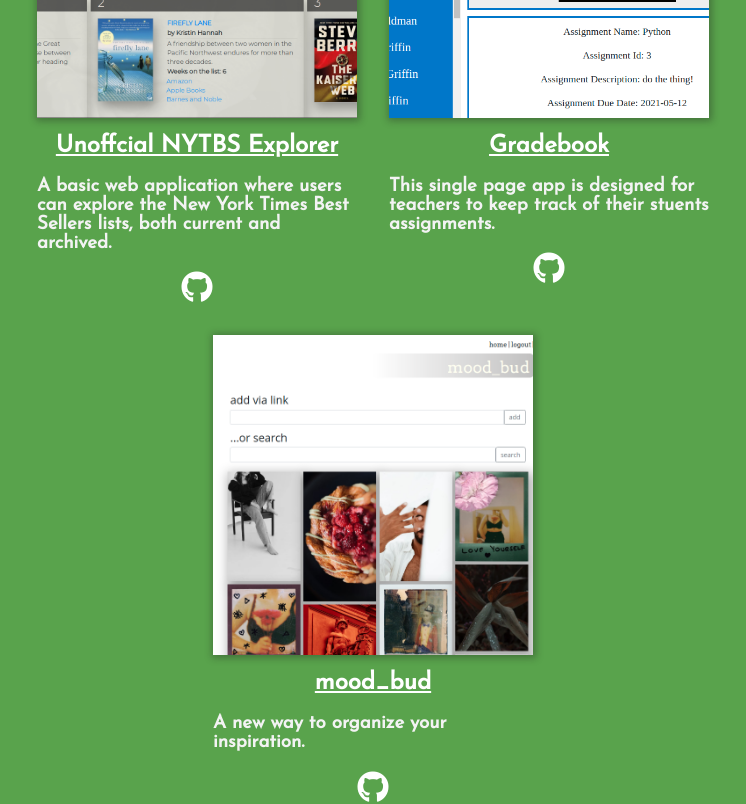
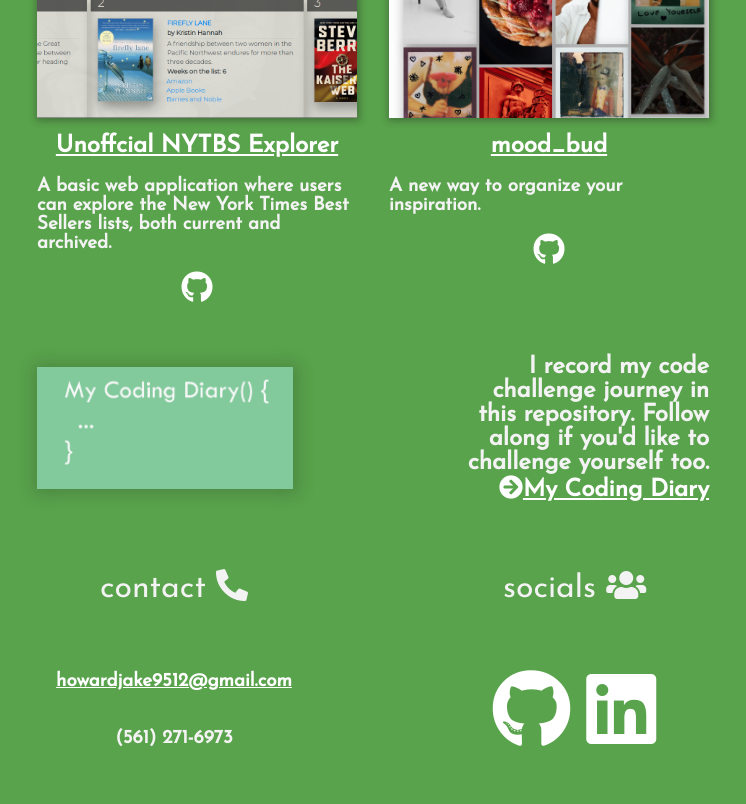
Before and after one commit to howardjake/Portfolio, a React (Create React App) app: page / in a window 1280 px wide. Shown: the part 1420-2224 px from the top of the page, without its empty margins (267-1013 px from the left). Built offline with nearby package versions, Linux system fonts and the light colour scheme.

Commit message:
delete project

```diff
--- a/src/components/Projects/Projects.js
+++ b/src/components/Projects/Projects.js
@@ -34,15 +34,6 @@
             timer={"ani-2 image"}
             />
             <Project
-            img={'projects/Classroom.png'}
-            title={"Gradebook"}
-            description={"This single page app is designed for teachers to keep track of their stuents assignments. "}
-            gif={"/project-demo/GIF/gradebook.gif"}
-            gitLink={"https://github.com/howardjake/classroom-frontend"}
-            deployed={"https://gradebookapp.netlify.app/"}
-            timer={"ani-3 image"}
-            />
-            <Project
             img={'projects/Mood_bud.png'}
             title={"mood_bud"}
             description={"A new way to organize your inspiration. "}
```
